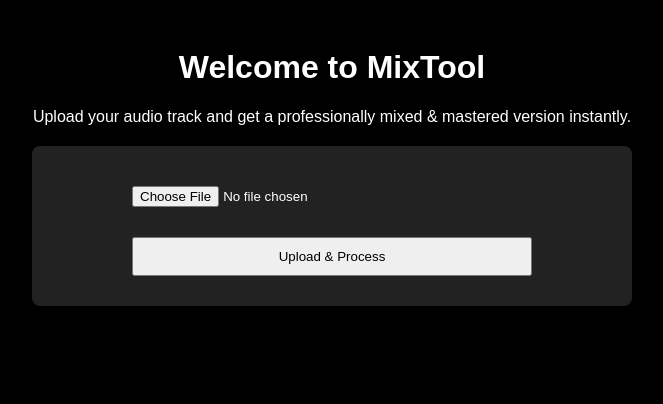
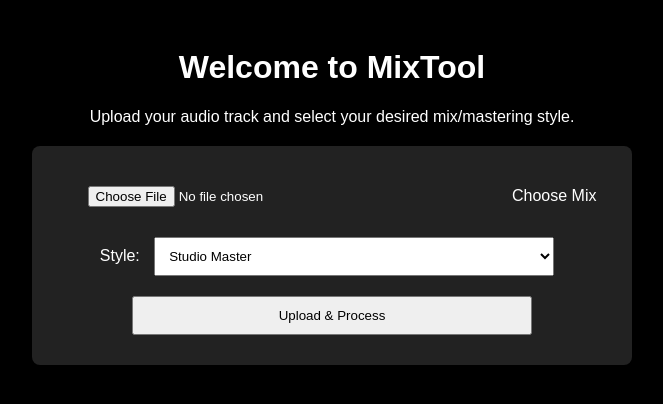
Before and after one commit to ThisismusicEnt/MixTool, a Flask app: page / in a window 1280 px wide. Shown: the top 404 px of the page, without its empty margins (308-971 px from the left). Run offline with Flask 3, Linux system fonts and the light colour scheme.

Commit message:
Update index.html

```diff
--- a/templates/index.html
+++ b/templates/index.html
@@ -22,7 +22,7 @@
             border-radius: 8px;
             margin-top: 20px;
         }
-        input, button {
+        input, select, button {
             padding: 10px;
             margin: 10px;
             width: 80%;
@@ -33,11 +33,21 @@
 <body>
     <div class="container">
         <h1>Welcome to MixTool</h1>
-        <p>Upload your audio track and get a professionally mixed & mastered version instantly.</p>
+        <p>Upload your audio track and select your desired mix/mastering style.</p>
 
         <div class="upload-section">
             <form action="/upload" method="POST" enctype="multipart/form-data">
                 <input type="file" name="file" required>
+
+                <label for="mix_type">Choose Mix Style:</label>
+                <select name="mix_type">
+                    <option value="StudioMaster">Studio Master</option>
+                    <option value="Trap">Trap Mix</option>
+                    <option value="HipHop">Hip-Hop Mix</option>
+                    <option value="Pop">Pop Mix</option>
+                    <option value="Custom">Custom Mix</option>
+                </select>
+
                 <button type="submit">Upload & Process</button>
             </form>
         </div>
```
